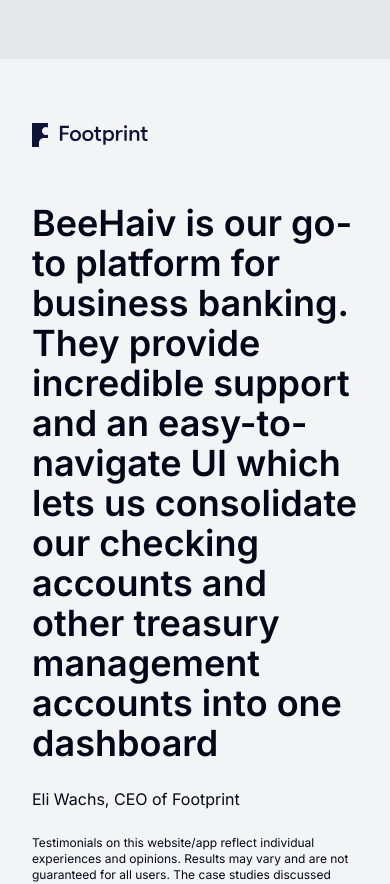
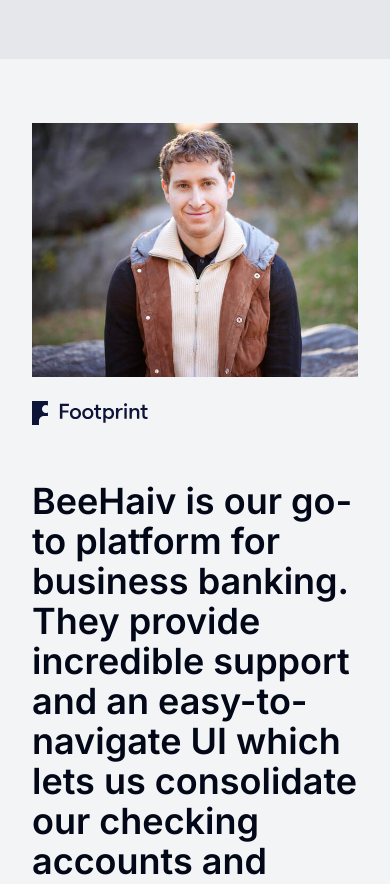
Before and after one commit to david-jerry/beehaiv, a Next.js app: page /resources/about in a window 390 px wide. Shown: the part 2180-3064 px from the top of the page. Built offline with nearby package versions, Linux system fonts and the light colour scheme; no server answers.

Commit message:
Connected endpoints

```diff
--- a/src/components/commons/Logo.tsx
+++ b/src/components/commons/Logo.tsx
@@ -6,7 +6,7 @@
   return (
     <Link className="flex items-center w-fit" href="/">
       <Image
-        className="h-12 block w-fit"
+        className="h-12 w-12 block"
         src="/logo.svg"
         alt="beehaiv logo"
         width={102}
--- a/src/components/commons/Testimonial.tsx
+++ b/src/components/commons/Testimonial.tsx
@@ -19,7 +19,7 @@
   return (
     <section className="w-screen bg-gray-100 py-16">
       <div className="container grid grid-cols-1 md:grid-cols-2 gap-6">
-        <div className="flex flex-col space-y-6 justify-center">
+        <div className="order-2 lg:order-1 flex flex-col space-y-6 justify-center">
           {image.length > 1 && (
             <Image
               src={image}
@@ -40,13 +40,13 @@
             be the same.
           </p>
         </div>
-        <div className="w-full">
+        <div className="order-1 lg:order-2 w-full">
           <Image
             src={ceo}
             alt="footprint-ceo"
             width={620}
             height={620}
-            className="object-fill md:object-cover lg:object-fill w-fit h-full"
+            className="object-fill md:object-cover lg:object-fill w-full lg:w-fit h-full"
           />
         </div>
       </div>
```
